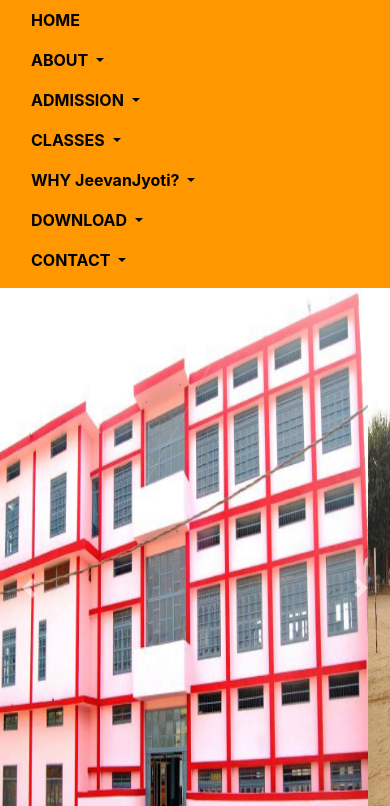
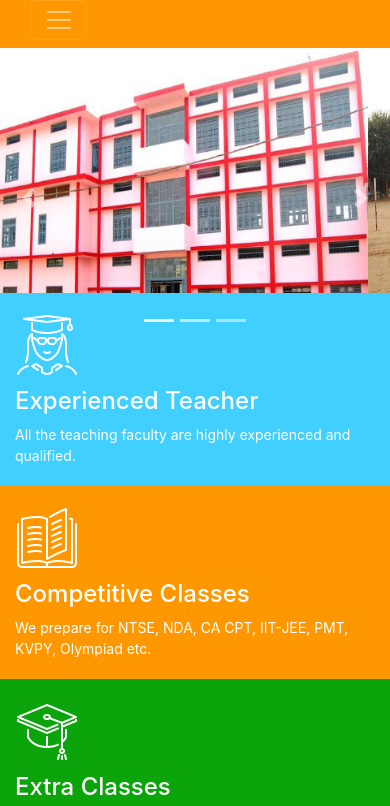
Before and after one commit to iampankaj0/jeevanjyoti.github.io, a plain HTML site: page Index.html in a window 390 px wide. Shown: the part 257-1063 px from the top of the page. Drawn offline with nearby package versions, Linux system fonts and the light colour scheme.

Commit message:
Update Index.html

```diff
--- a/Index.html
+++ b/Index.html
@@ -110,6 +110,19 @@ font-weight:bold;
 padding:5px;
 }
 
+
+@media screen and (max-width: 1199px) {
+  .navbar-row{
+    justify-content: space-between;
+  }
+}
+
+@media screen and (max-width: 575px) {
+  .carousel-inner img{
+    height: 300px !important;
+  }
+}
+
 	</style>
 
 </head>
@@ -157,13 +170,18 @@ padding:5px;
 
 <div class="header-wrap sticky-top" style="background-color:#ff9800;">
 <div class="container">
-<div class="row">
+<div class="row navbar-row">
 <div class="col-lg-3">
 <a href="#"> <img src="logo.png" style="margin-top:5px;" width="250px"> </a>
 </div>
 <div class="col-lg-7">
-<nav class="navbar navbar-expand-lg navbar-dark ">
-<div class="container">
+<nav class="navbar navbar-expand-xl navbar-dark ">
+
+<button class="navbar-toggler" type="button" data-toggle="collapse" data-target="#navbarSupportedContent" aria-controls="navbarSupportedContent" aria-expanded="false" aria-label="Toggle navigation">
+    	<span class="navbar-toggler-icon"></span>
+  </button>
+
+ <div class="collapse navbar-collapse" id="navbarSupportedContent">
 
 <ul class="navbar-nav mr-auto">
 <li class="nav-item active">
```
